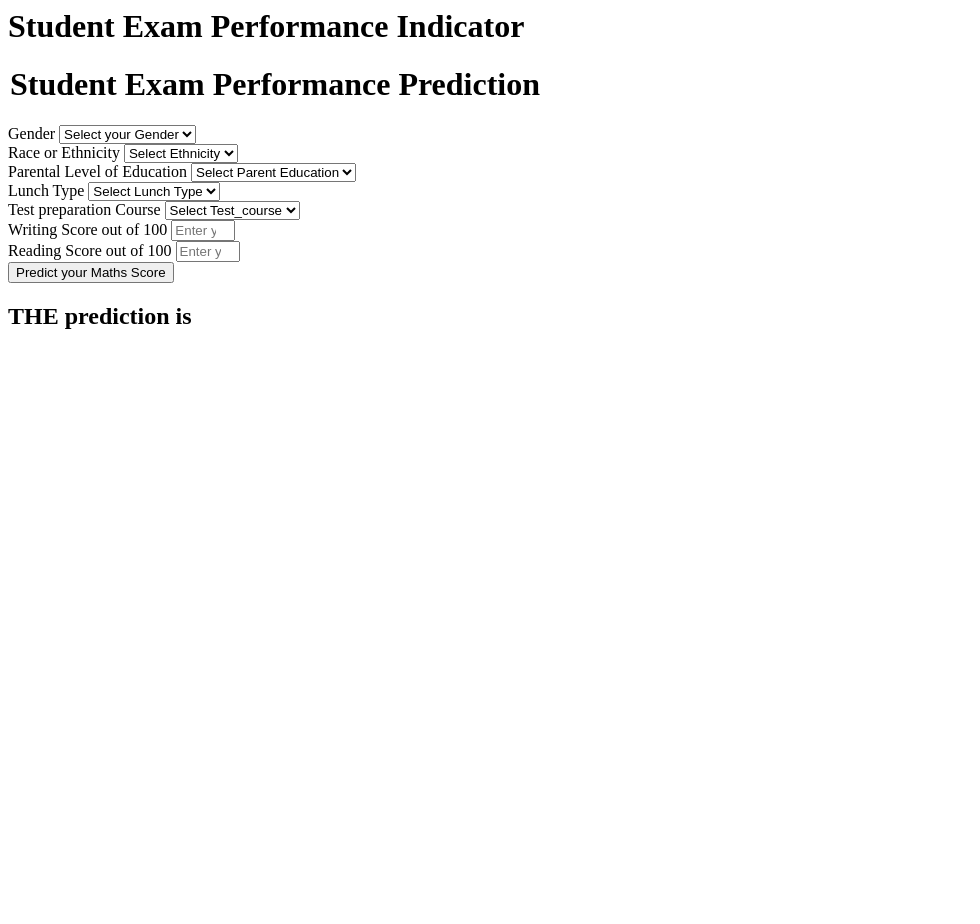
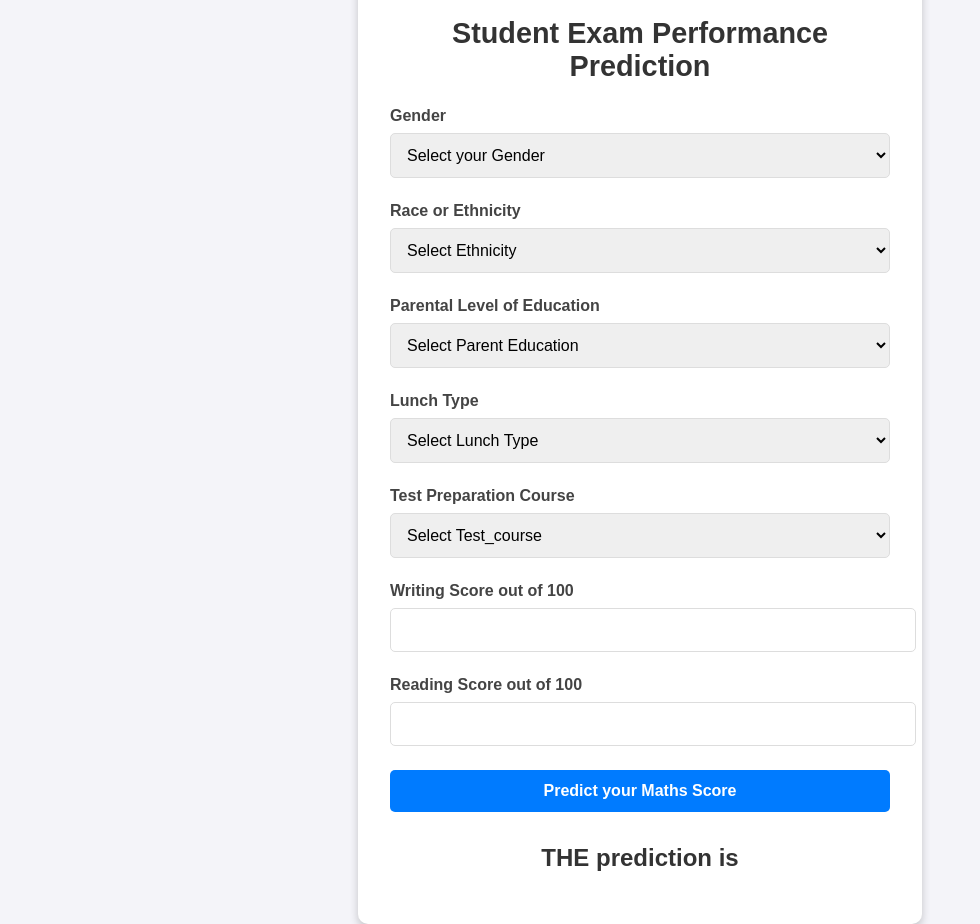
Before and after one commit to Soham-003/StudentPerformancePrediction, a Flask app: page /predictdata in a window 1280 px wide. Shown: the whole page, without its empty margins (0-980 px from the left). Before the commit the page ends 329 px from the top, so only its background shows below. Run offline with Flask 3, Linux system fonts and the light colour scheme.

Commit message:
updated html files

```diff
--- a/templates/home.html
+++ b/templates/home.html
@@ -1,111 +1,163 @@
-<html>
+<!DOCTYPE html>
+<html lang="en">
+<head>
+    <meta charset="UTF-8">
+    <meta name="viewport" content="width=device-width, initial-scale=1.0">
+    <title>Student Exam Performance Indicator</title>
+    <style>
+        body {
+            font-family: 'Arial', sans-serif;
+            background-color: #f4f4f9;
+            margin: 0;
+            padding: 0;
+            display: flex;
+            justify-content: center;
+            align-items: center;
+            height: 100vh;
+        }
+
+        .login {
+            background: #ffffff;
+            padding: 2rem;
+            border-radius: 10px;
+            box-shadow: 0 4px 8px rgba(0, 0, 0, 0.2);
+            width: 90%;
+            max-width: 500px;
+        }
+
+        .login h1 {
+            text-align: center;
+            font-size: 1.8rem;
+            color: #333;
+            margin-bottom: 1.5rem;
+        }
+
+        form h1 {
+            font-size: 1.4rem;
+            margin-bottom: 1rem;
+            text-align: center;
+            color: #555;
+        }
+
+        .mb-3 {
+            margin-bottom: 1.5rem;
+        }
+
+        .form-label {
+            font-weight: bold;
+            display: block;
+            margin-bottom: 0.5rem;
+            color: #444;
+        }
+
+        .form-control {
+            width: 100%;
+            padding: 0.75rem;
+            font-size: 1rem;
+            border: 1px solid #ddd;
+            border-radius: 5px;
+        }
+
+        .form-control:focus {
+            outline: none;
+            border-color: #007bff;
+            box-shadow: 0 0 5px rgba(0, 123, 255, 0.5);
+        }
+
+        .btn {
+            display: block;
+            width: 100%;
+            padding: 0.75rem;
+            font-size: 1rem;
+            font-weight: bold;
+            color: #fff;
+            background-color: #007bff;
+            border: none;
+            border-radius: 5px;
+            cursor: pointer;
+            text-align: center;
+        }
+
+        .btn:hover {
+            background-color: #0056b3;
+        }
+
+        h2 {
+            text-align: center;
+            color: #333;
+            margin-top: 2rem;
+        }
+    </style>
+</head>
 <body>
     <div class="login">
        <h1>Student Exam Performance Indicator</h1>
-
        <form action="{{ url_for('predict_datapoint')}}" method="post">
             <h1>
                 <legend>Student Exam Performance Prediction</legend>
             </h1>
             <div class="mb-3">
                 <label class="form-label">Gender</label>
-            <select class="form-control" name="gender" placeholder="Enter you Gender" required>
-                <option class="placeholder" selected disabled value="">Select your Gender</option>
-                <option value="male">
-                    Male
-                </option>
-                <option value="female">
-                    Female
-                </option>
+                <select class="form-control" name="gender" required>
+                    <option selected disabled value="">Select your Gender</option>
+                    <option value="male">Male</option>
+                    <option value="female">Female</option>
                 </select>
             </div>
             <div class="mb-3">
                 <label class="form-label">Race or Ethnicity</label>
-            <select class="form-control" name="ethnicity" placeholder="Enter you ethnicity" required>
-                <option class="placeholder" selected disabled value="">Select Ethnicity</option>
-                <option value="group A">
-                    Group A
-                </option>
-                <option value="group B">
-                    Group B
-                </option>
-                <option value="group C">
-                    Group C
-                </option>
-                <option value="group D">
-                    Group D
-                </option>
-                <option value="group E">
-                    Group E
-                </option>
+                <select class="form-control" name="ethnicity" required>
+                    <option selected disabled value="">Select Ethnicity</option>
+                    <option value="group A">Group A</option>
+                    <option value="group B">Group B</option>
+                    <option value="group C">Group C</option>
+                    <option value="group D">Group D</option>
+                    <option value="group E">Group E</option>
                 </select>
             </div>
             <div class="mb-3">
                 <label class="form-label">Parental Level of Education</label>
-            <select class="form-control" name="parental_level_of_education"
-                placeholder="Enter you Parent Education" required>
-                <option class="placeholder" selected disabled value="">Select Parent Education</option>
-                <option value="associate's degree">
-                    associate's degree
-                </option>
-                <option value="bachelor's degree">
-                    bachelor's degree
-                </option>
-                <option value="high school">
-                    high school
-                </option>
-                <option value="master's degree">
-                    master's degree
-                </option>
-                <option value="some college">
-                    some college
-                </option>
-                <option value="some high school">
-                    some high school
-                </option>
+                <select class="form-control" name="parental_level_of_education" required>
+                    <option selected disabled value="">Select Parent Education</option>
+                    <option value="associate's degree">associate's degree</option>
+                    <option value="bachelor's degree">bachelor's degree</option>
+                    <option value="high school">high school</option>
+                    <option value="master's degree">master's degree</option>
+                    <option value="some college">some college</option>
+                    <option value="some high school">some high school</option>
                 </select>
             </div>
             <div class="mb-3">
                 <label class="form-label">Lunch Type</label>
-            <select class="form-control" name="lunch" placeholder="Enter you Lunch" required>
-                <option class="placeholder" selected disabled value="">Select Lunch Type</option>
-                <option value="free/reduced">
-                    free/reduced
-                </option>
-                <option value="standard">
-                    standard
-                </option>
+                <select class="form-control" name="lunch" required>
+                    <option selected disabled value="">Select Lunch Type</option>
+                    <option value="free/reduced">free/reduced</option>
+                    <option value="standard">standard</option>
                 </select>
             </div>
             <div class="mb-3">
-            <label class="form-label">Test preparation Course</label>
-            <select class="form-control" name="test_preparation_course" placeholder="Enter you Course"
-                required>
-                <option class="placeholder" selected disabled value="">Select Test_course</option>
-                <option value="none">
-                    None
-                </option>
-                <option value="completed">
-                    Completed
-                </option>
+                <label class="form-label">Test Preparation Course</label>
+                <select class="form-control" name="test_preparation_course" required>
+                    <option selected disabled value="">Select Test_course</option>
+                    <option value="none">None</option>
+                    <option value="completed">Completed</option>
                 </select>
             </div>
             <div class="mb-3">
                 <label class="form-label">Writing Score out of 100</label>
-            <input class="form-control" type="number" name="reading_score"
-                placeholder="Enter your Reading score" min='0' max='100' />
+                <input class="form-control" type="number" name="reading_score" min="0" max="100" required />
             </div>
             <div class="mb-3">
                 <label class="form-label">Reading Score out of 100</label>
-            <input class="form-control" type="number" name="writing_score"
-                placeholder="Enter your Reading Score" min='0' max='100' />
+                <input class="form-control" type="number" name="writing_score" min="0" max="100" required />
             </div>
             <div class="mb-3">
-            <input class="btn btn-primary" type="submit" value="Predict your Maths Score" required />
+                <input class="btn" type="submit" value="Predict your Maths Score" />
             </div>
        </form>
        <h2>
-       THE  prediction is {{results}}
+           THE prediction is {{results}}
        </h2>
-   <body>
+    </div>
+</body>
 </html>
```
Also changed, not shown: templates/index.html (+66 -1 lines), 2 other files. Lines whose indentation alone changed are shown as unchanged.
